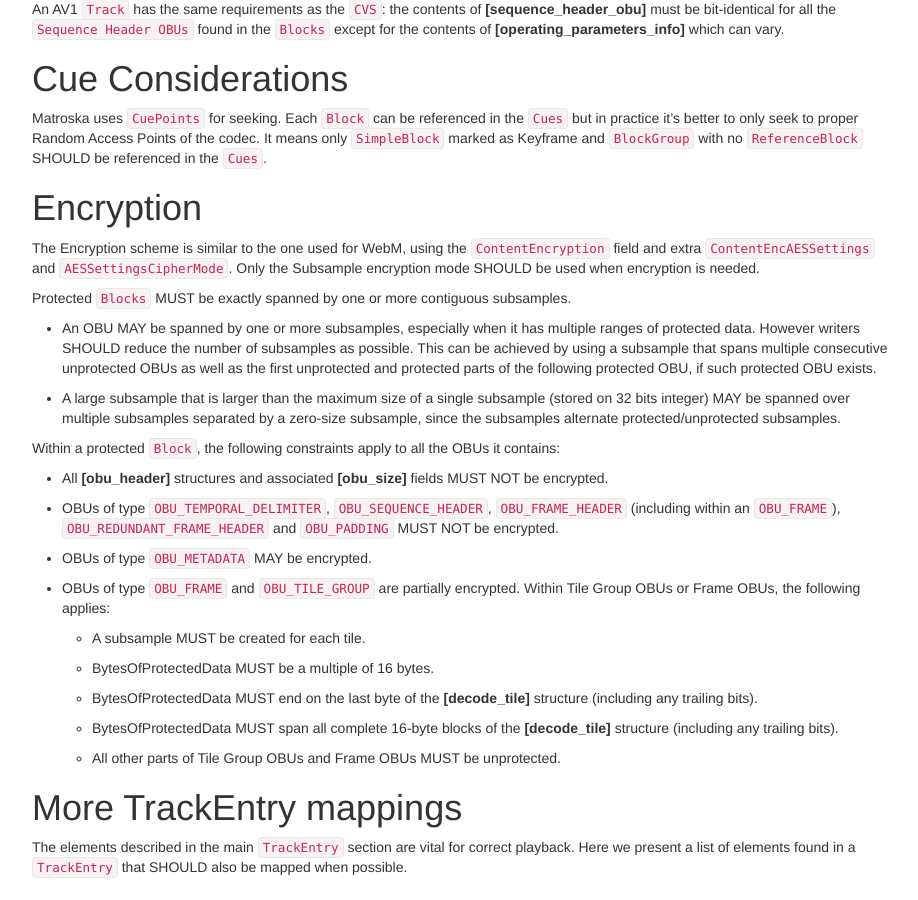
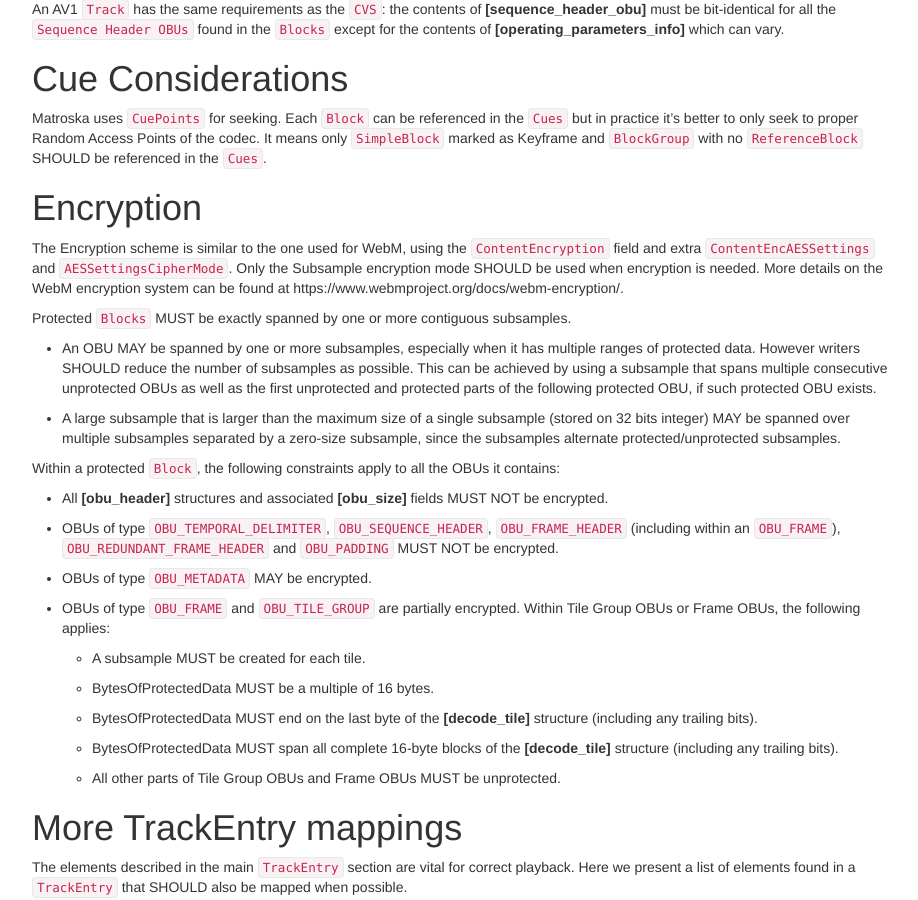
Before and after one commit to ietf-wg-cellar/matroska-specification, a Jekyll site: the page built from codec/av1.md, in a window 1280 px wide and 900 px high, scrolled down 3516 px. Shown: the whole window, without its empty margins (273-1191 px from the left). Built offline with Jekyll 4.4.1, drawn with Linux system fonts in a browser that asks for light colours; our own code applies the rules of GitHub Pages for plain Markdown files.

Commit message:
av1: add a link to the WebM encryption in the encryption section

```diff
--- a/codec/av1.md
+++ b/codec/av1.md
@@ -145,7 +145,7 @@ Matroska uses `CuePoints` for seeking. Each `Block` can be referenced in the `Cu
 
 # Encryption
 
-The Encryption scheme is similar to the one used for WebM, using the `ContentEncryption` field and extra `ContentEncAESSettings` and `AESSettingsCipherMode`. Only the Subsample encryption mode SHOULD be used when encryption is needed.
+The Encryption scheme is similar to the one used for WebM, using the `ContentEncryption` field and extra `ContentEncAESSettings` and `AESSettingsCipherMode`. Only the Subsample encryption mode SHOULD be used when encryption is needed. More details on the WebM encryption system can be found at https://www.webmproject.org/docs/webm-encryption/.
 
 Protected `Blocks` MUST be exactly spanned by one or more contiguous subsamples.
 
```
